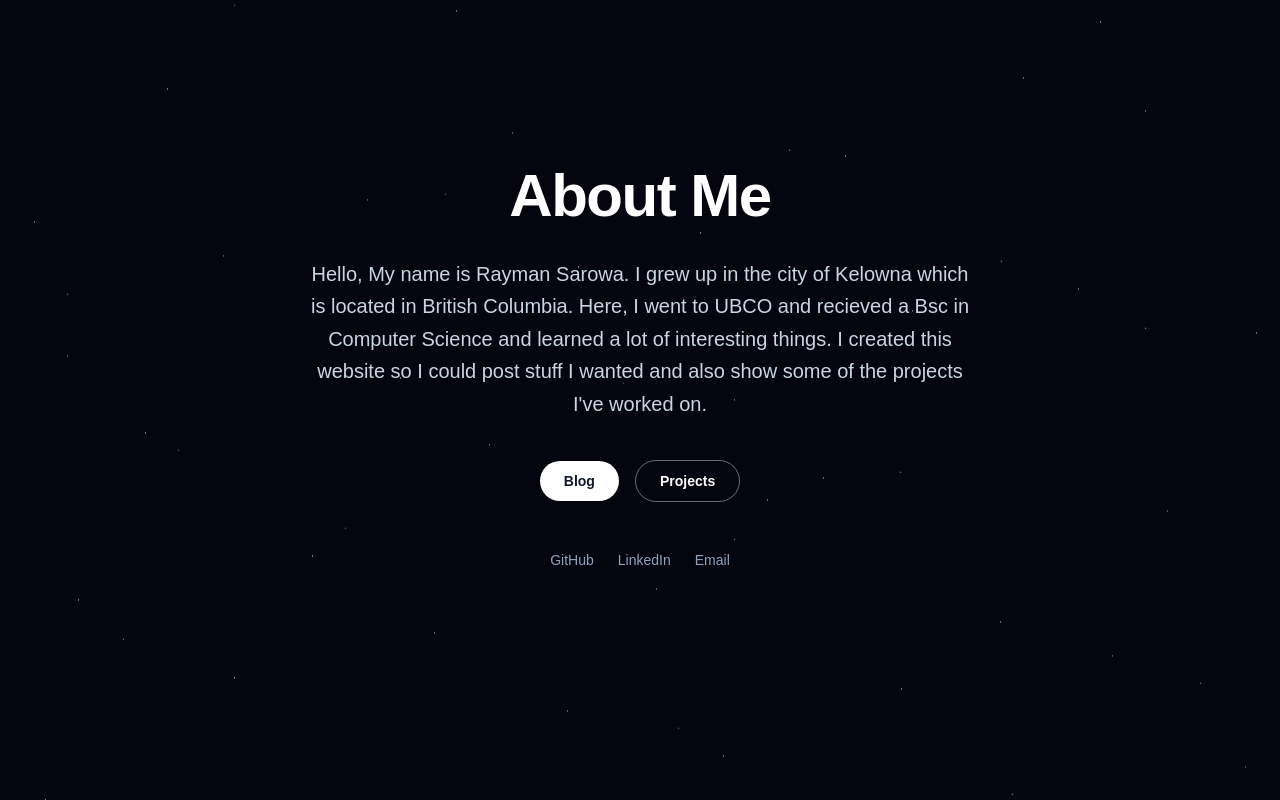
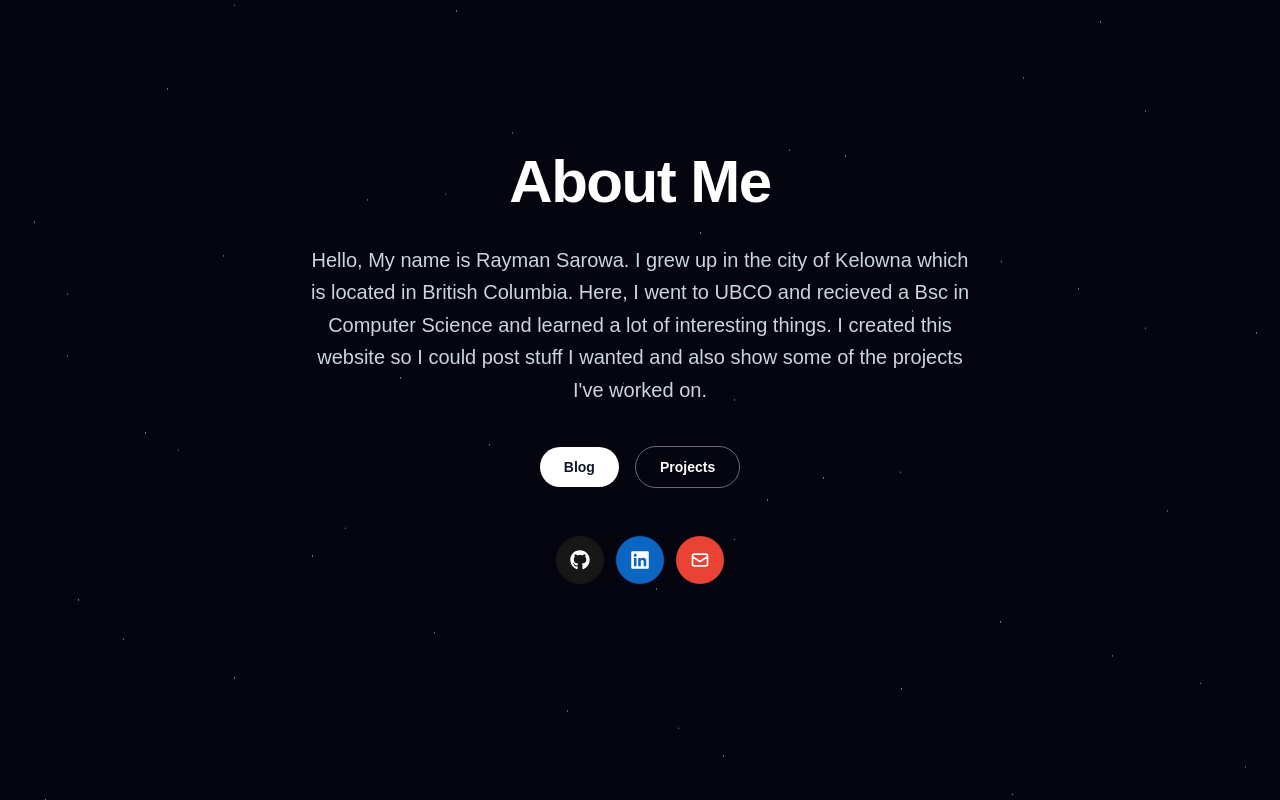
Before and after one commit to raymansarowa976/personal-website, a Next.js app: page / in a window 1280 px wide. Built offline with nearby package versions, Linux system fonts and the light colour scheme.

Commit message:
updated homepage and footer

```diff
--- a/app/page.tsx
+++ b/app/page.tsx
@@ -1,4 +1,5 @@
 import Link from 'next/link'
+import { SocialLinks } from '@/components/SocialLinks'
 
 export default function Home() {
   return (
@@ -24,30 +25,7 @@ export default function Home() {
             Projects
           </Link>
         </div>
-        <div className="flex items-center justify-center gap-6 pt-4">
-          <a
-            href="https://github.com/raymansarowa976"
-            target="_blank"
-            rel="noopener noreferrer"
-            className="text-slate-400 hover:text-white transition-colors text-sm"
-          >
-            GitHub
-          </a>
-          <a
-            href="https://www.linkedin.com/in/rayman-sarowa/"
-            target="_blank"
-            rel="noopener noreferrer"
-            className="text-slate-400 hover:text-white transition-colors text-sm"
-          >
-            LinkedIn
-          </a>
-          <a
-            href="mailto:raymansarowa1@gmail.com"
-            className="text-slate-400 hover:text-white transition-colors text-sm"
-          >
-            Email
-          </a>
-        </div>
+        <SocialLinks className="justify-center pt-4" size="lg" />
       </div>
     </div>
   )
--- a/components/Footer.tsx
+++ b/components/Footer.tsx
@@ -1,3 +1,5 @@
+import { SocialLinks } from './SocialLinks'
+
 export function Footer() {
   return (
     <footer className="bg-[#05050f]">
@@ -5,30 +7,7 @@ export function Footer() {
         <p className="text-sm text-slate-500">
           © {new Date().getFullYear()} Rayman Sarowa
         </p>
-        <div className="flex items-center gap-6">
-          <a
-            href="https://github.com/raymansarowa976"
-            target="_blank"
-            rel="noopener noreferrer"
-            className="text-sm text-slate-500 hover:text-white transition-colors"
-          >
-            GitHub
-          </a>
-          <a
-            href="https://www.linkedin.com/in/rayman-sarowa/"
-            target="_blank"
-            rel="noopener noreferrer"
-            className="text-sm text-slate-500 hover:text-white transition-colors"
-          >
-            LinkedIn
-          </a>
-          <a
-            href="mailto:raymansarowa1@gmail.com"
-            className="text-sm text-slate-500 hover:text-white transition-colors"
-          >
-            Email
-          </a>
-        </div>
+        <SocialLinks />
       </div>
     </footer>
   )
```
